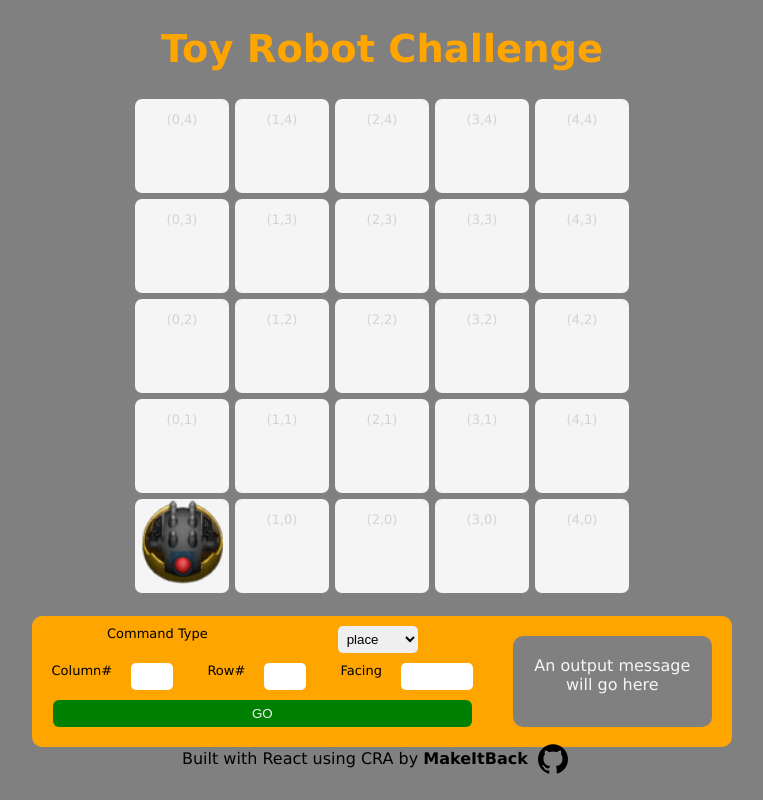
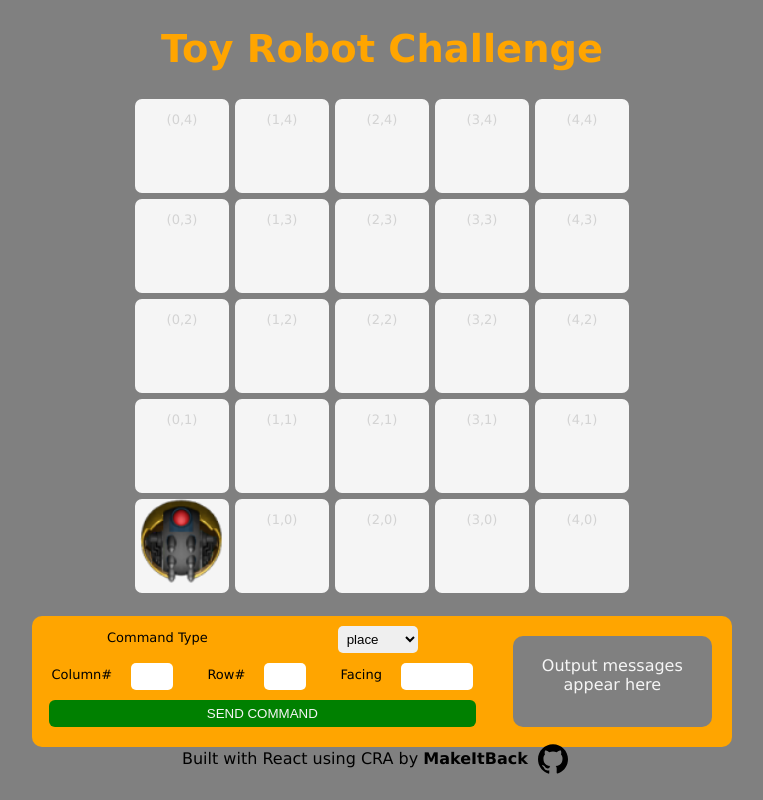
Before and after one commit to MakeItBack/Toy-Robot-Challenge, a React (Create React App) app: page / in a window 1280 px wide. Shown: the whole page, without its empty margins (258-1021 px from the left). Built offline with nearby package versions, Linux system fonts and the light colour scheme.

Commit message:
Add logic for move, rotate, report commands

```diff
--- a/src/App.js
+++ b/src/App.js
@@ -13,10 +13,113 @@ class App extends React.Component {
       super(props);
       this.state = {
          location: { x: 0, y: 0 },
-         facing: "north",
-         outputMessage: "An output message will go here",
+         facing: "NORTH",
+         outputMessage: "Output messages appear here",
+         // invalidCommand: false,
       };
+      this.handleSubmit = this.handleSubmit.bind(this);
+      this.moveIt = this.moveIt.bind(this);
+      this.rotateIt = this.rotateIt.bind(this);
    }
+   moveIt(facing) {
+      const x = this.state.location.x;
+      const y = this.state.location.y;
+      switch (facing) {
+         case "NORTH":
+            if (y < 4) {
+               this.setState({
+                  location: { x: x, y: y + 1 },
+                  outputMessage: `Robot moved ${this.state.facing}`,
+               });
+            } else {
+               this.setState({ outputMessage: "INVALID COMMAND" });
+            }
+            break;
+         case "SOUTH":
+            if (y > 0) {
+               this.setState({
+                  location: { x: x, y: y - 1 },
+                  outputMessage: `Robot moved ${this.state.facing}`,
+               });
+            } else {
+               this.setState({ outputMessage: "INVALID COMMAND" });
+            }
+            break;
+         case "EAST":
+            if (x < 4) {
+               this.setState({
+                  location: { x: x + 1, y: y },
+                  outputMessage: `Robot moved ${this.state.facing}`,
+               });
+            } else {
+               this.setState({ outputMessage: "INVALID COMMAND" });
+            }
+            break;
+         case "WEST":
+            if (x > 0) {
+               this.setState({
+                  location: { x: x - 1, y: y },
+                  outputMessage: `Robot moved ${this.state.facing}`,
+               });
+            } else {
+               this.setState({ outputMessage: "INVALID COMMAND" });
+            }
+            break;
+         default:
+            this.setState({ outputMessage: "INVALID COMMAND" });
+            break;
+      }
+   }
+   rotateIt(facing, clockwise) {
+      const cardinals = ["NORTH", "EAST", "SOUTH", "WEST"];
+      const index = cardinals.findIndex((e) => e === facing);
+      // console.log(facing, "index: ", index);
+      if (clockwise) {
+         this.setState(index === 3 ? { facing: "NORTH" } : { facing: cardinals[index + 1] });
+      } else if (!clockwise) {
+         this.setState(index === 0 ? { facing: "WEST" } : { facing: cardinals[index - 1] });
+      }
+   }
+
+   handleSubmit(event) {
+      event.preventDefault();
+      console.log(
+         "SUBMIT VALUES: ",
+         event.target[0].value, // command type
+         event.target[1].value, // column
+         event.target[2].value, // row
+         event.target[3].value // facing
+      );
+      switch (event.target[0].value) {
+         case "place":
+            // Function to check validity?
+            // check if any values are missing - error
+            // check if all values are valid. (0 to 4) and north, south, east or west
+
+            break;
+         case "move":
+            this.moveIt(this.state.facing);
+            break;
+         case "left":
+            this.rotateIt(this.state.facing, false);
+            this.setState({ outputMessage: "Robot rotated anticlockwise" });
+            break;
+         case "right":
+            this.rotateIt(this.state.facing, true);
+            this.setState({ outputMessage: "Robot rotated clockwise" });
+            break;
+         case "report":
+            this.setState({
+               outputMessage: `Location: (${this.state.location.x},${this.state.location.y}) Facing ${this.state.facing}`,
+            });
+            break;
+
+         default:
+            this.setState({ outputMessage: "INVALID COMMAND" });
+            break;
+      }
+   }
+
    render() {
       return (
          <div className="App">
@@ -24,9 +127,9 @@ class App extends React.Component {
                <h1>Toy Robot Challenge</h1>
             </header>
             <main>
-               <Table location={this.state.location} />
+               <Table location={this.state.location} facing={this.state.facing} />
                <div className="App-controls">
-                  <Commands />
+                  <Commands handleSubmit={this.handleSubmit} />
                   <Results outputMessage={this.state.outputMessage} />
                </div>
             </main>
--- a/src/components/Commands.css
+++ b/src/components/Commands.css
@@ -12,6 +12,10 @@
    display: flex;
    flex-direction: row;
    justify-content: space-around;
+}
+
+.Commands-input label {
+   padding: 4px 0 4px 0;
 }
 
 #Commands-types {
@@ -39,7 +43,7 @@
 
 #Commands-submit {
    padding: 3px;
-   width: 95%;
+   width: 97%;
    padding: 6px;
    border-radius: 6px;
    border: none;
--- a/src/components/Commands.js
+++ b/src/components/Commands.js
@@ -1,6 +1,6 @@
 function Commands(props) {
    return (
-      <form id="Commands-form">
+      <form id="Commands-form" onSubmit={props.handleSubmit}>
          <div className="Commands-input">
             <label for="Commands-types">Command Type </label>
             <select name="commandTypes" id="Commands-types">
@@ -21,7 +21,9 @@ function Commands(props) {
          </div>
 
          <div className="Commands-input">
-            <input type="submit" id="Commands-submit" value="GO" />
+            <button type="submit" id="Commands-submit">
+               SEND COMMAND
+            </button>
          </div>
       </form>
    );
--- a/src/components/Results.js
+++ b/src/components/Results.js
@@ -2,7 +2,7 @@ function Results(props) {
    const styles = {
       margin: "20px",
       borderRadius: "10px",
-      backgroundColor: "grey",
+      backgroundColor: props.outputMessage.includes("INVALID") ? "red" : "grey",
       padding: "20px",
       color: "whitesmoke",
       width: "30%",
--- a/src/components/Table.css
+++ b/src/components/Table.css
@@ -14,3 +14,14 @@
 #Table-robot {
    height: 90%;
 }
+
+.Table-img-east {
+   transform: rotate(90deg);
+}
+
+.Table-img-south {
+   transform: rotate(180deg);
+}
+.Table-img-west {
+   transform: rotate(270deg);
+}
--- a/src/components/Table.js
+++ b/src/components/Table.js
@@ -7,7 +7,8 @@ function Table(props) {
       }
       grid.push(row);
    }
-   console.log(grid);
+   // console.log(grid);
+
    return grid.map((row) => {
       return (
          <div className="Table-row">
@@ -15,7 +16,12 @@ function Table(props) {
                return (
                   <div className="Table-cell" id={`Table-square${square.col}-${square.row} `}>
                      {square.col === props.location.x && square.row === props.location.y ? (
-                        <img id="Table-robot" src="robot.png" alt="robot sprite" />
+                        <img
+                           id="Table-robot"
+                           src="robot.png"
+                           alt="robot sprite"
+                           className={`Table-img-${props.facing.toLowerCase()}`}
+                        />
                      ) : (
                         <p>
                            ({square.col},{square.row})
```
Also changed, not shown: public/robot.png.
